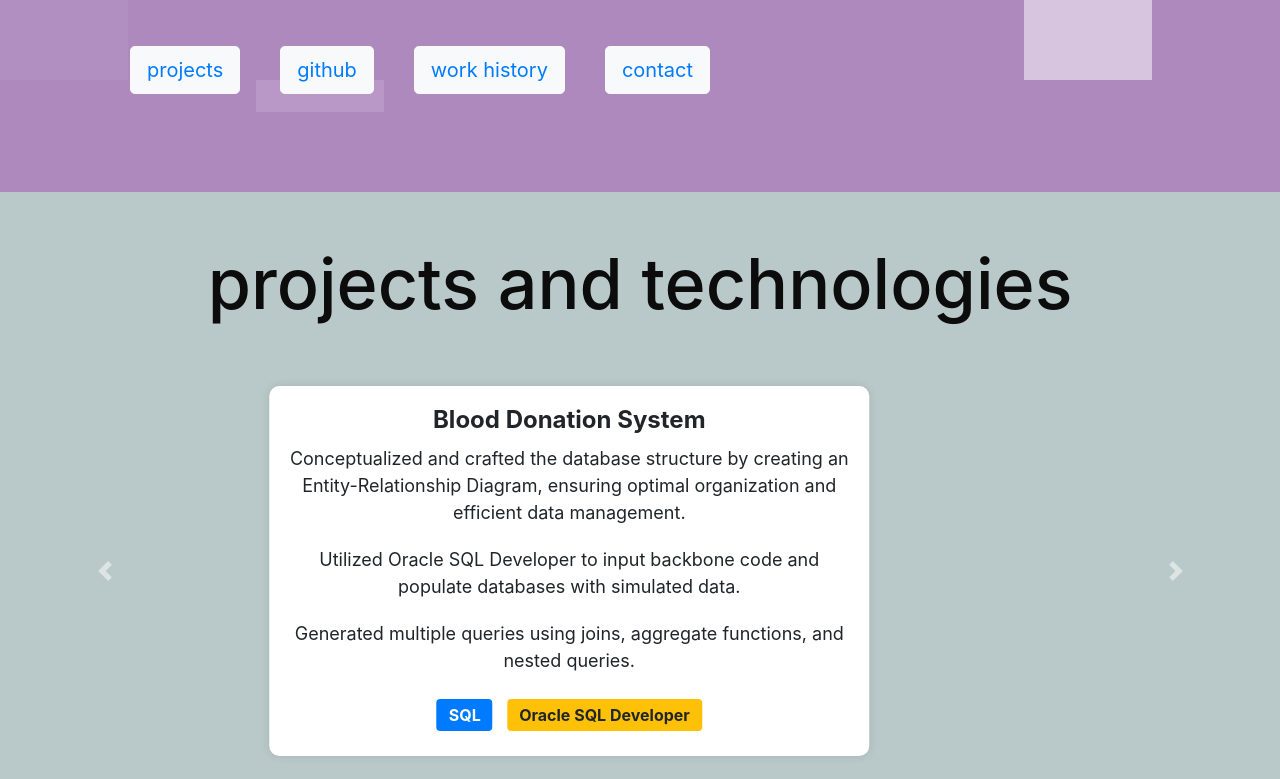
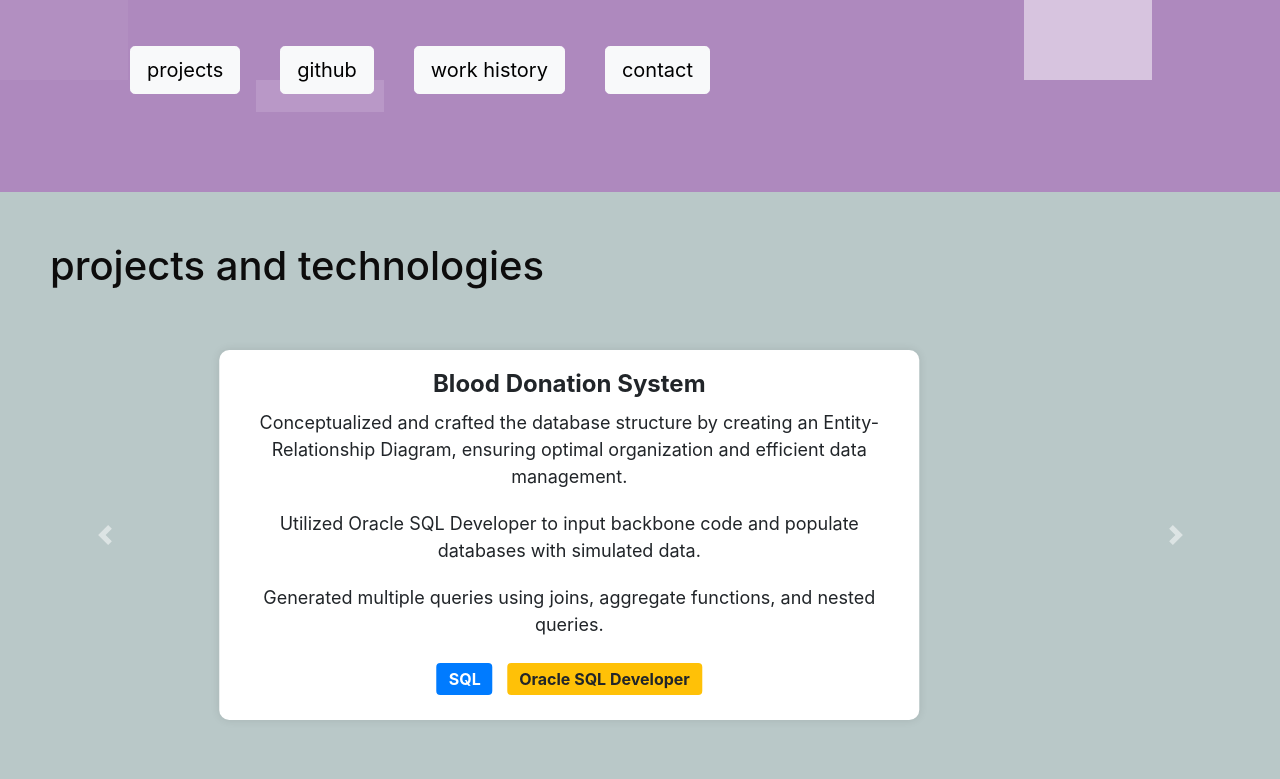
Before and after one commit to shrutia898/shruti-atitkar-portfolio-page, a plain HTML site: page index.html in a window 1280 px wide. Shown: the part 688-1467 px from the top of the page. Drawn offline with nearby package versions, Linux system fonts and the light colour scheme.

Commit message:
Update app.css

```diff
--- a/app.css
+++ b/app.css
@@ -102,7 +102,7 @@ h1 {
 }
 
 .project-card {
-  max-width: 600px;
+  max-width: 700px;
   margin: auto;
   padding: 20px;
   border-radius: 10px;
@@ -129,7 +129,7 @@ h1 {
 
 .pg-2 {
   margin:0;
-  height: 100%;
+  height: 125vh;
   background: rgb(185, 200, 200);
   z-index: 1;
   padding:10px;
@@ -141,10 +141,10 @@ section{
   height:100%
 }
 #h1pg2{
-  font-size: 70px;
+  font-size: 40px;
   font-weight: 500;
   display: flex;
-  justify-content: center;
+  justify-content: flex-start;
   padding:20px;
 }
 
@@ -204,6 +204,24 @@ section{
   align-items: center;
   justify-content: center;
 }
+a:focus,
+button:focus {
+  outline: none !important;
+}
+a:hover{
+  outline: none !important;
+}
+a {
+  text-decoration: none;
+  color: black;
+  outline: white;
+
+}
+#dec{
+  outline: none !important;
+  text-decoration: none;
+  color: black;
+}
 
 .timeline {
   padding:20px;
@@ -215,7 +233,6 @@ section{
 }
 
 .timeline-content {
-  padding: 20px;
   background: #ffffff;
   border-radius: 5px;
   color: rgb(0, 0, 0);
@@ -225,6 +242,10 @@ section{
   margin: 1rem;
   margin-bottom: 20px;
   border-radius: 6px;
+}
+.svgvec{
+  margin-left: 50%;
+  padding: 20px 0px;
 }
 
 .timeline-component {
@@ -256,6 +277,7 @@ section{
    .pac{
     margin-right: -20px;
    }
+
 
    .pacman-top {
     background-color: yellow;
```
